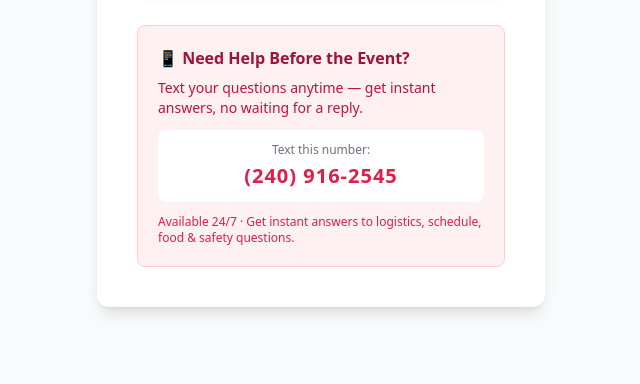
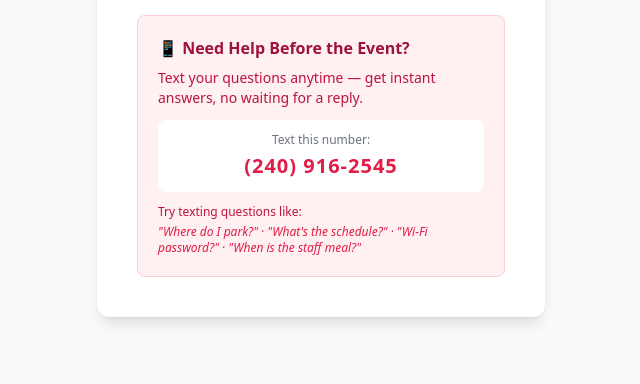
Before and after one commit to wavesurgeai-art/venuehr, a Flask app: template templates/onboard_thanks.html in a window 1280 px wide. Shown: the part 480-864 px from the top of the page, without its empty margins (319-959 px from the left). Run offline with Flask 3, Linux system fonts and the light colour scheme; the template is opened without the code that fills it, so the values that code supplies are empty; parts of the project's set-up code (start-up, migrations or seed data) failed here and were passed over; some libraries are stand-ins or nearby versions.

Commit message:
Add example SMS questions to staff callouts

```diff
--- a/templates/agreement.html
+++ b/templates/agreement.html
@@ -45,7 +45,7 @@
             <!-- Staff SMS Support -->
             <div class="bg-rose-50 border border-rose-200 rounded-lg p-4 mb-6 text-sm">
                 <p class="text-rose-800 font-medium mb-1">📱 Questions before the event?</p>
-                <p class="text-rose-700">Text <strong>(240) 916-2545</strong> anytime — get instant answers to logistics, schedule, food & safety questions. No waiting for a reply.</p>
+                <p class="text-rose-700">Text <strong>(240) 916-2545</strong> anytime — get instant answers. Try: <span class="italic">"Where do I park?" · "What's the schedule?" · "Wi-Fi password?"</span></p>
             </div>
 
             <button type="submit" id="submitBtn" disabled
--- a/templates/onboard_thanks.html
+++ b/templates/onboard_thanks.html
@@ -26,7 +26,8 @@
                 <p class="text-xs text-gray-500 mb-1">Text this number:</p>
                 <p class="text-xl font-bold text-rose-600 tracking-wider">(240) 916-2545</p>
             </div>
-            <p class="text-xs text-rose-600 mt-3">Available 24/7 · Get instant answers to logistics, schedule, food & safety questions.</p>
+            <p class="text-xs text-rose-700 mt-3 mb-1">Try texting questions like:</p>
+            <p class="text-xs text-rose-600 italic">"Where do I park?" · "What's the schedule?" · "Wi-Fi password?" · "When is the staff meal?"</p>
         </div>
     </div>
 </div>
```
